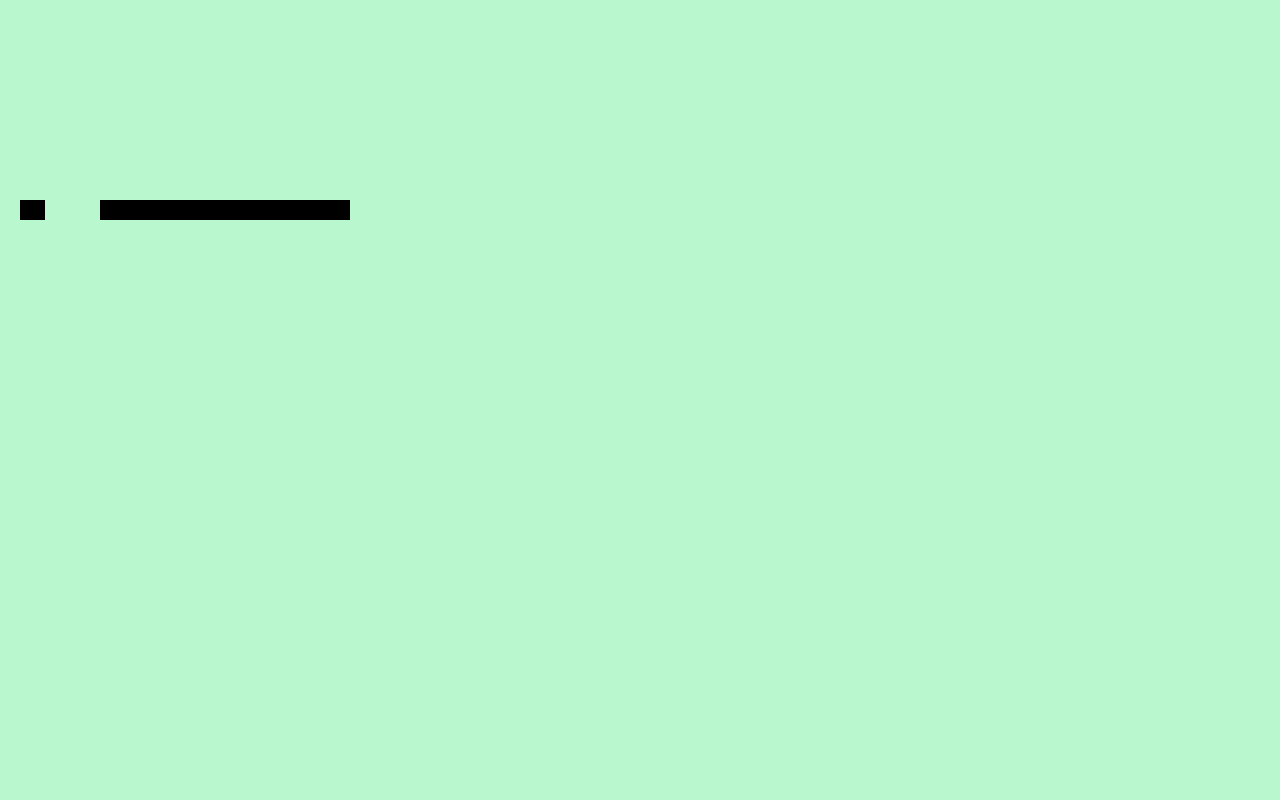
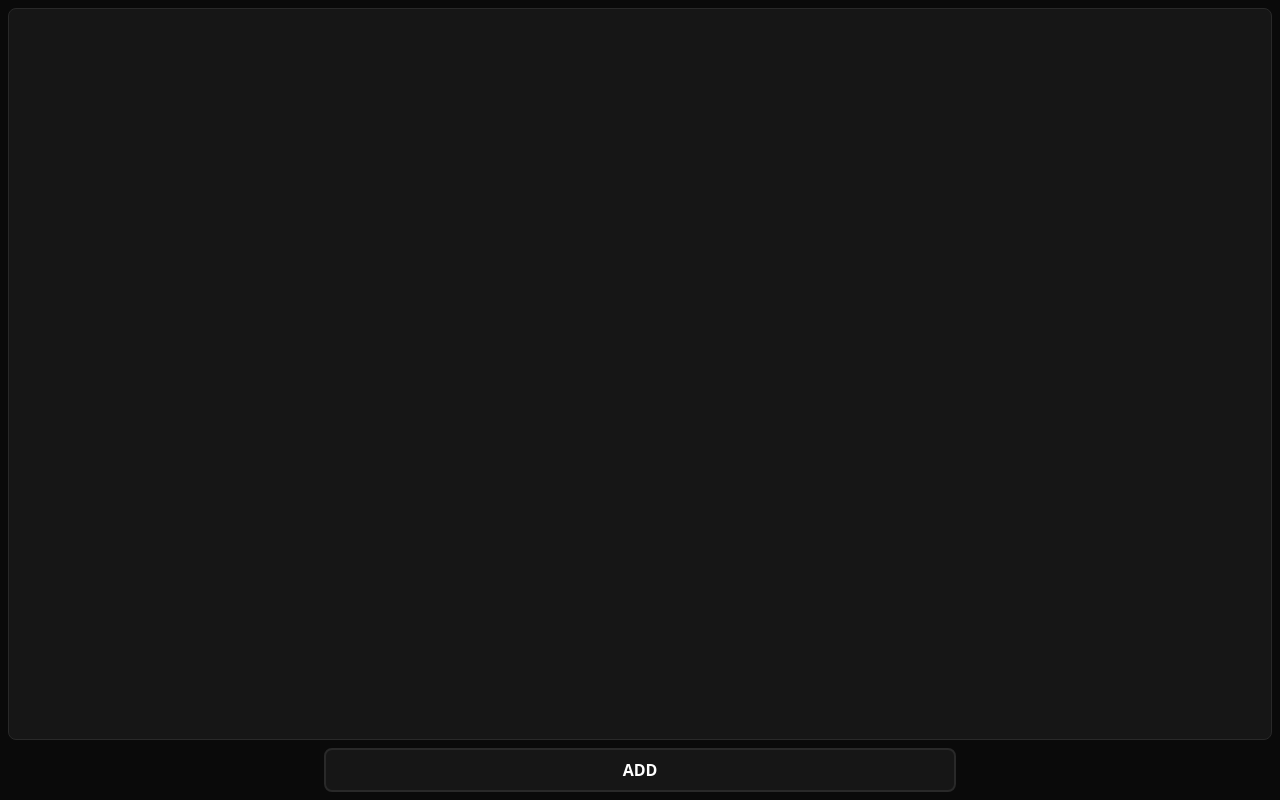
Before and after one commit to auilk/vectra, a Next.js app: page / in a window 1280 px wide. Built offline with nearby package versions, Linux system fonts and the light colour scheme.

Commit message:
Implement AddElementBtn with rect creation and basic page styling

```diff
--- /dev/null
+++ b/app/components/AddElementBtn.jsx
@@ -0,0 +1,20 @@
+"use client";
+
+import { useRef } from "react";
+import { useSvgStore } from "../stores/svg-store";
+
+export default function AddElementBtn()
+{
+    const id = useRef(0);
+
+    const AddElement = useSvgStore((state) => (state.AddElement));
+
+    return (
+        <button
+            className="w-1/2 h-fit px-10 py-2 text-white font-bold rounded-lg border-2 border-[#292929] bg-[#161616] cursor-pointer hover:bg-[#202020] transition-[background-color]"
+            onClick={() => AddElement(`rect${++id.current}`, { x: Math.max(0, Math.random() * window.innerWidth - 28), y: Math.max(0, Math.random() * window.innerHeight - 90), width: 20, height: 20 })}
+        >
+            ADD
+        </button>
+    );
+}
--- a/app/components/SvgCanvas.jsx
+++ b/app/components/SvgCanvas.jsx
@@ -1,21 +1,10 @@
 "use client";
 
-import { useEffect } from "react";
 import { useSvgStore } from "../stores/svg-store";
-import { useShallow } from 'zustand/react/shallow'
 
 export default function SvgCanvas()
 {
-    const { elements, AddElement } = useSvgStore(useShallow(state =>
-    {
-        return { elements: state.elements, AddElement: state.AddElement };
-    }));
-
-    useEffect(() =>
-    {
-        AddElement("rect1", { x: 100, y: 200, width: 250, height: 20 });
-        AddElement("rect2", { x: 20, y: 200, width: 25, height: 20 });
-    }, []);
+    const elements = useSvgStore((state) => (state.elements));
 
     return (
         <svg className="w-full h-full">
--- a/app/page.js
+++ b/app/page.js
@@ -1,9 +1,15 @@
+import AddElementBtn from "./components/AddElementBtn";
 import SvgCanvas from "./components/SvgCanvas";
 
 export default function Home() {
   return (
-    <div className="w-dvw h-dvh bg-green-200">
-      <SvgCanvas></SvgCanvas>
+    <div className="w-dvw h-dvh p-2 flex flex-col gap-2 bg-[#0A0A0A]">
+      <div className="border-1 rounded-lg border-[#292929] bg-[#161616] flex-grow">
+        <SvgCanvas></SvgCanvas>
+      </div>
+      <div className="flex justify-center">
+        <AddElementBtn></AddElementBtn>
+      </div>
     </div>
   );
 }
```
